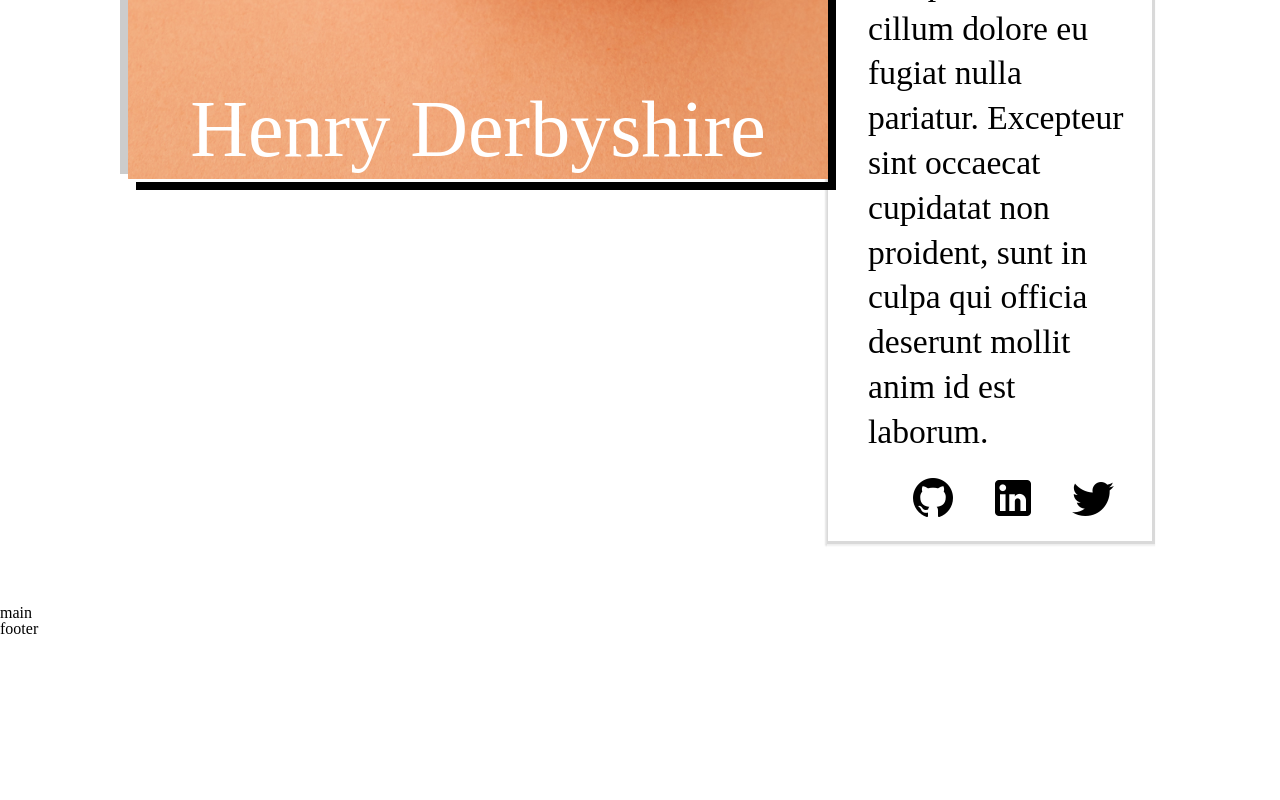
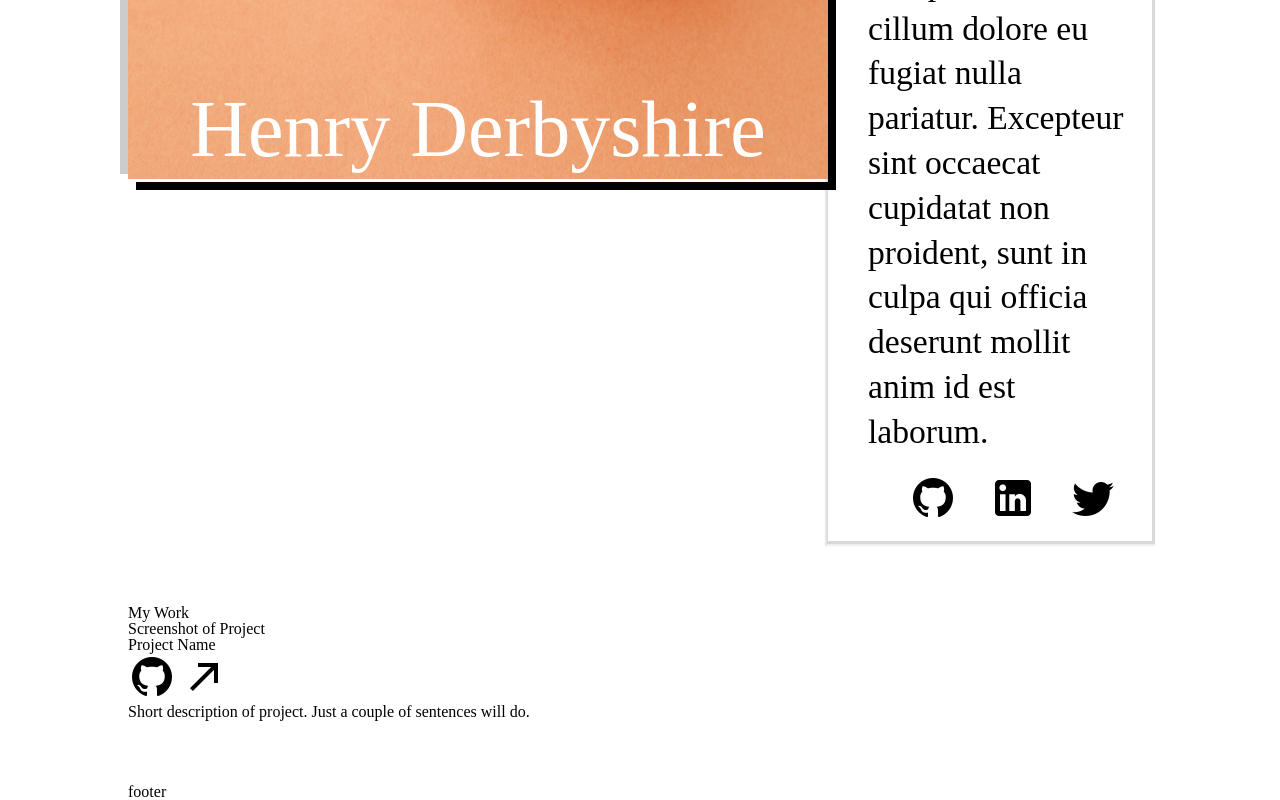
Before and after one commit to htder/personal-portfolio, a plain HTML site: page index.html in a window 1280 px wide. Shown: the part 998-1798 px from the top of the page. Before the commit the page ends 1635 px from the top, so only its background shows below. Drawn offline with Linux system fonts and the light colour scheme.

Commit message:
added content for card of main section

```diff
--- a/index.html
+++ b/index.html
@@ -24,7 +24,27 @@
         </section>
     </header>
     <main>
-      main
+      <h2>My Work</h2>
+      <div class="grid">
+        <div class="card">
+          <div class="card-image">
+            <h3>Screenshot of Project</h3>
+          </div>
+          <div class="card-content">
+            <div class="card-content-header">
+              <h4>Project Name</h4>
+              <div>
+                <img src="github.png" alt="go to project github" />
+                <img src="arrow.png" alt="go to project website" />
+              </div>
+            </div>
+            <div class="card-content-desc">
+              <p>Short description of project. Just a couple of sentences will do.</p>
+            </div>
+          </div>
+        </div>
+      </div>
+
     </main>
     <footer>
       footer
--- a/style.css
+++ b/style.css
@@ -6,6 +6,10 @@ html, body {
 header {
   display: flex;
   align-items: center;
+  margin: 4rem 8rem;
+}
+
+main, footer {
   margin: 4rem 8rem;
 }
 
```
Also changed, not shown: arrow.png (added).
